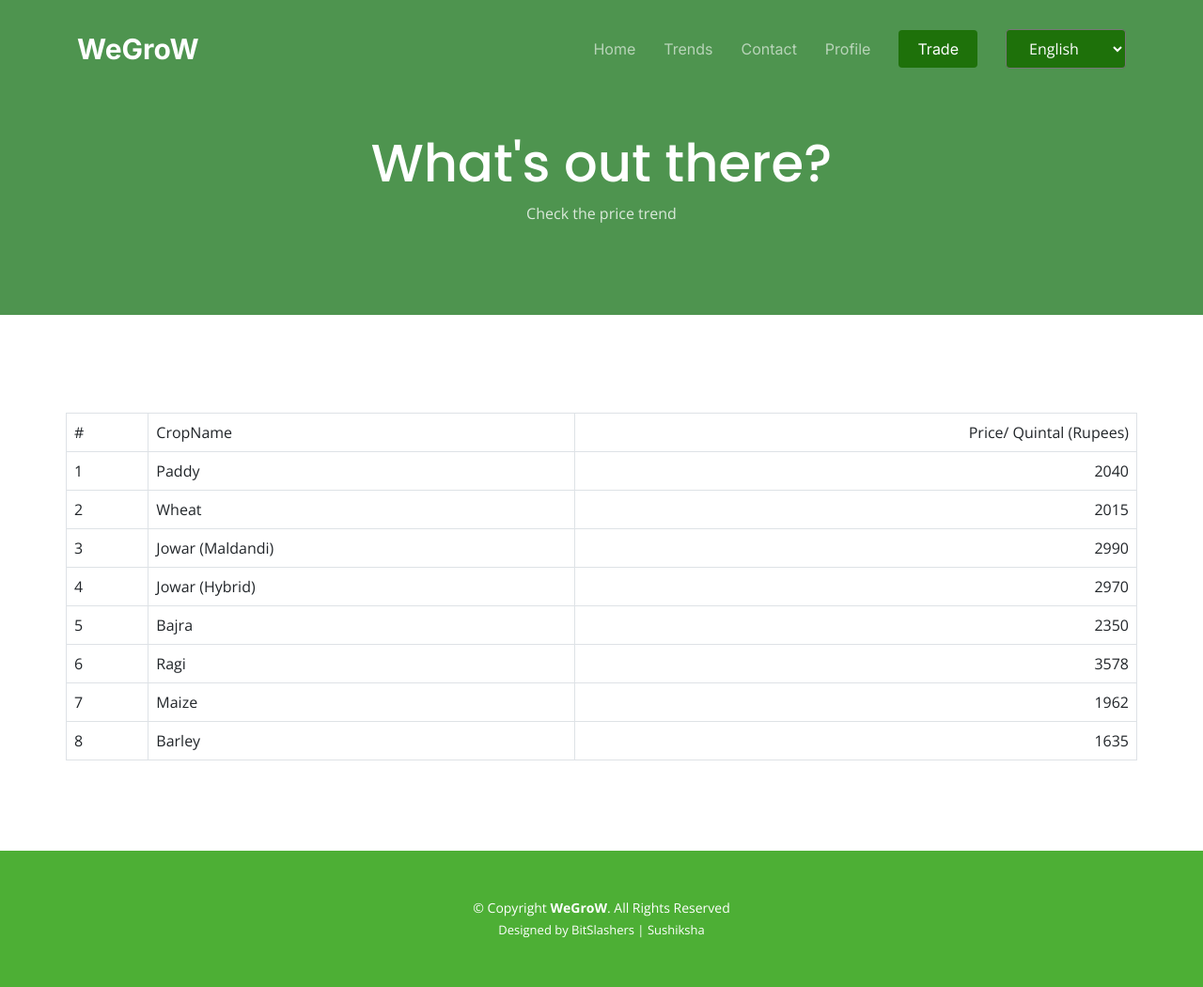
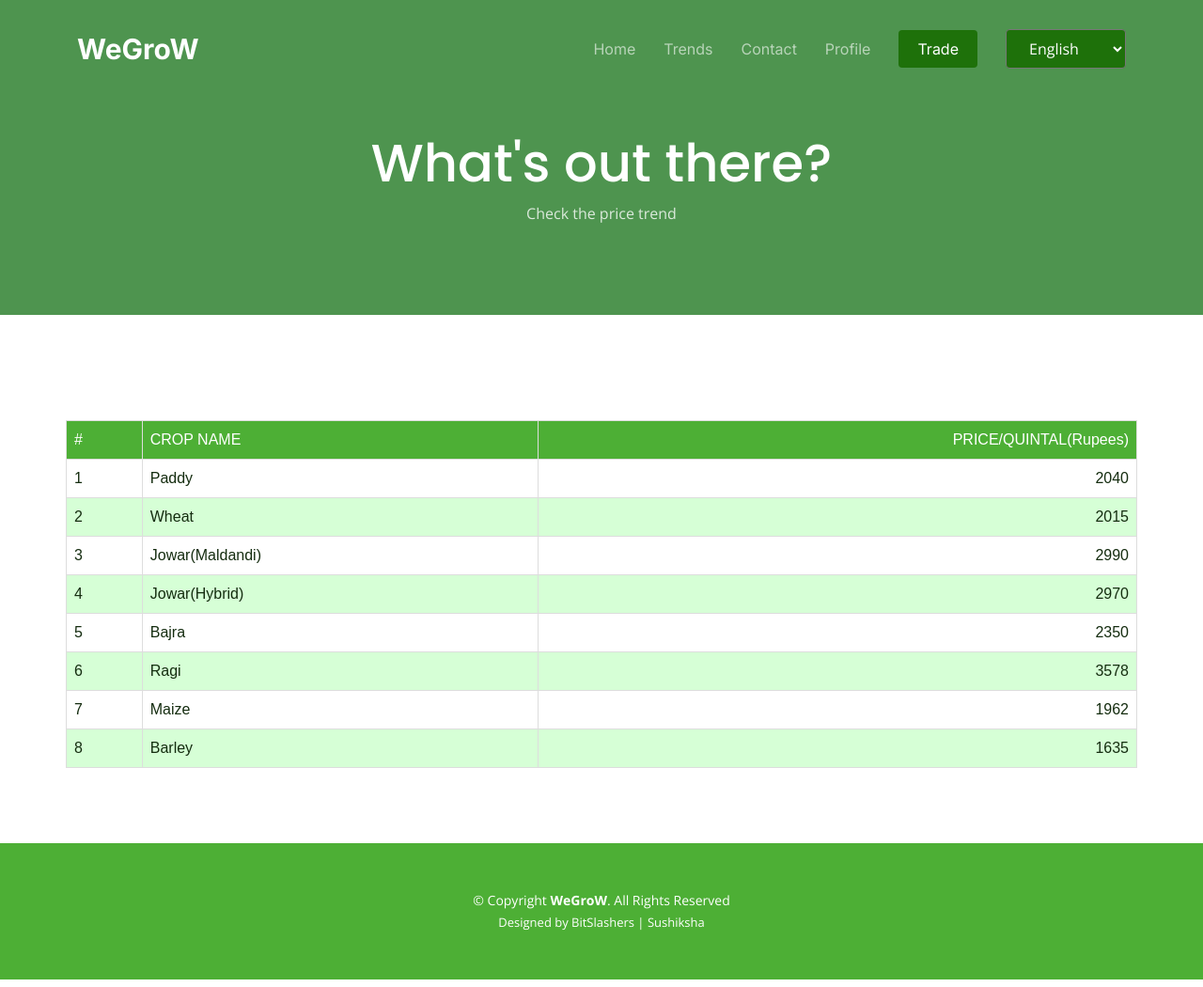
Before and after one commit to World-Konkani-Centre/SCL-2022-BitSlashers, a Django app: page /trend/ in a window 1280 px wide. Shown: the whole page at 94% size. Run offline with Django 4.2, Linux system fonts and the light colour scheme; the visitor is signed in with stand-in values (Sample User, id 1); some libraries are stand-ins or nearby versions.

Commit message:
Added trending page

```diff
--- a/SCL_Project/static/WeGrow/css/main.css
+++ b/SCL_Project/static/WeGrow/css/main.css
@@ -1082,6 +1082,7 @@ section {
   }
 }
 
+
 /*--------------------------------------------------------------
 # Frequently Asked Questions Section
 --------------------------------------------------------------*/
--- a/SCL_Project/templates/pricetrend.html
+++ b/SCL_Project/templates/pricetrend.html
@@ -23,70 +23,90 @@
     <div class="container" data-aos="fade-up">
 
       <div class="row gy-4">
+
         <div class="table-responsive"></div>
-        <table class="table table-bordered">
+        <table class="table table-bordered my-1 ">
           <thead>
+              <head>
+         <style>
+          table {
+            font-family: arial, sans-serif;
+            border-collapse: collapse;
+            width: 100%;
+          }
+
+          td, th {
+            border: 1px solid #dddddd;
+            text-align: left;
+            padding: 8px;
+          }
+
+          tr:nth-child(odd) {
+            background-color:#D6FFD6;
+          }
+          </style>
+          </head>
+          <body>
+
+
+
+          <table>
             <tr>
-              <td>#</td>
-              <td id="61">CropName</td>
-              <td scope="col" id="62">Price/ Quintal (Rupees)</td>
+             <th>#</th>
+              <th>CROP NAME</th>
 
-            </tr>
-          </thead>
-          <tbody>
-            <tr>
-              <td scope="row">1</td>
-              <td id="63">Paddy</td>
-              <td >2040</td>
-
+              <th>PRICE/QUINTAL(Rupees)</th>
             </tr>
             <tr>
-              <td scope="row">2</td>
-              <td id="64">Wheat</td>
-              <td >2015</td>
+              <td>1</td>
+              <td> Paddy</td>
+
+              <td>2040</td>
             </tr>
+            <tr>
+              <td>2</td>
+              <td> Wheat</td>
+              <td>2015</td>
+            </tr>
+            <tr>
+              <td>3</td>
+              <td> Jowar(Maldandi)</td>
 
+              <td>2990</td>
+            </tr>
             <tr>
-              <td scope="row">3</td>
-              <td id="65">Jowar (Maldandi)</td>
-              <td >2990</td>
+              <td>4</td>
+              <td> Jowar(Hybrid)</td>
+
+              <td>2970</td>
             </tr>
+            <tr>
+              <td>5</td>
+              <td> Bajra</td>
 
+              <td>2350</td>
+            </tr>
             <tr>
-              <td scope="row">4</td>
-              <td id="66">Jowar (Hybrid)	</td>
-              <td>2970 </td>
-            </tr>
+              <td>6</td>
+              <td> Ragi</td>
 
-            <tr>
-              <td scope="row">5</td>
-              <td id="67">	Bajra	</td>
-              <td>2350 </td>
-            </tr>
-
-            <tr>
-              <td scope="row">6</td>
-              <td id="68">Ragi</td>
               <td>3578</td>
             </tr>
+            <tr>
+              <td>7</td>
+              <td> Maize</td>
 
-            <tr>
-              <td scope="row">7</td>
-              <td id="69">Maize </td>
               <td>1962</td>
             </tr>
+            <tr>
+              <td>8</td>
+              <td> Barley</td>
 
-            <tr>
-              <td scope="row">8</td>
-              <td id="70">Barley</td>
               <td>1635</td>
             </tr>
+          </table>
 
-          </tbody>
-        </table>
-        </div>
-
-
+          </body>
 
 
 
```
